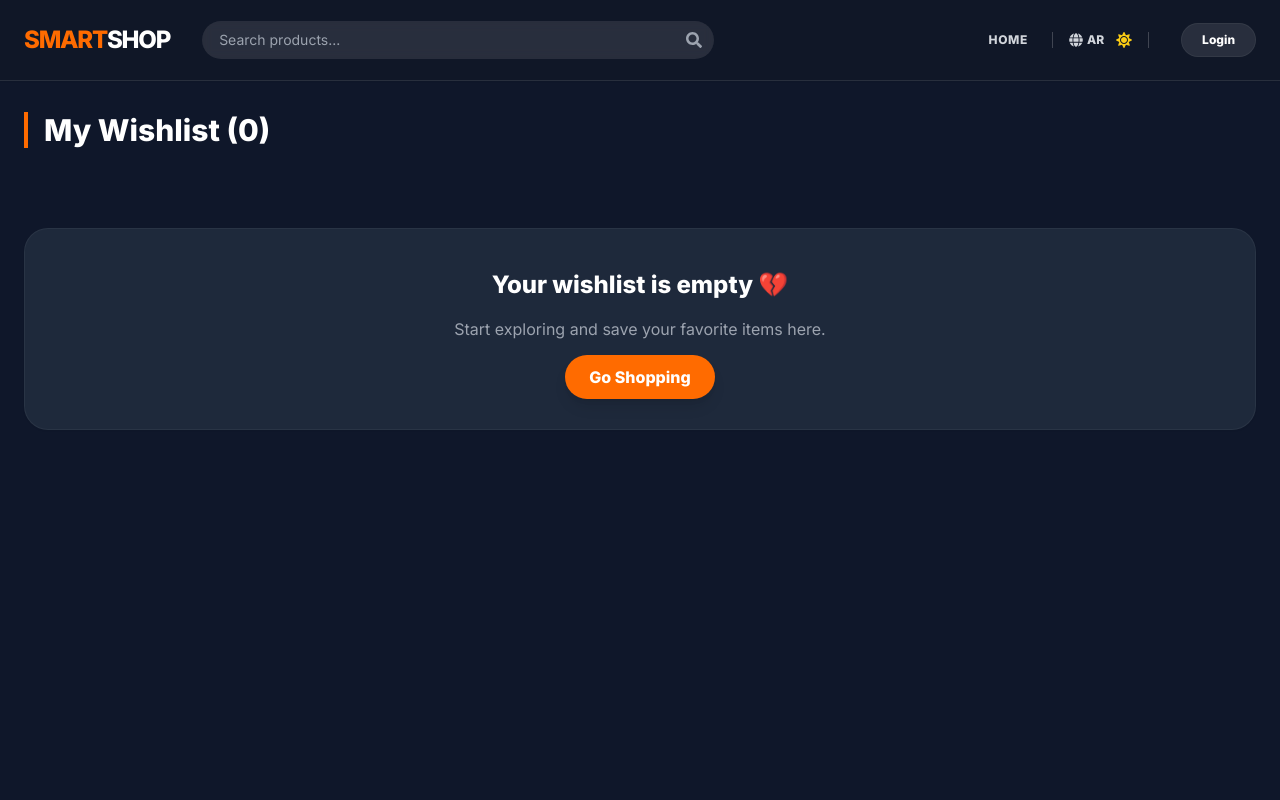
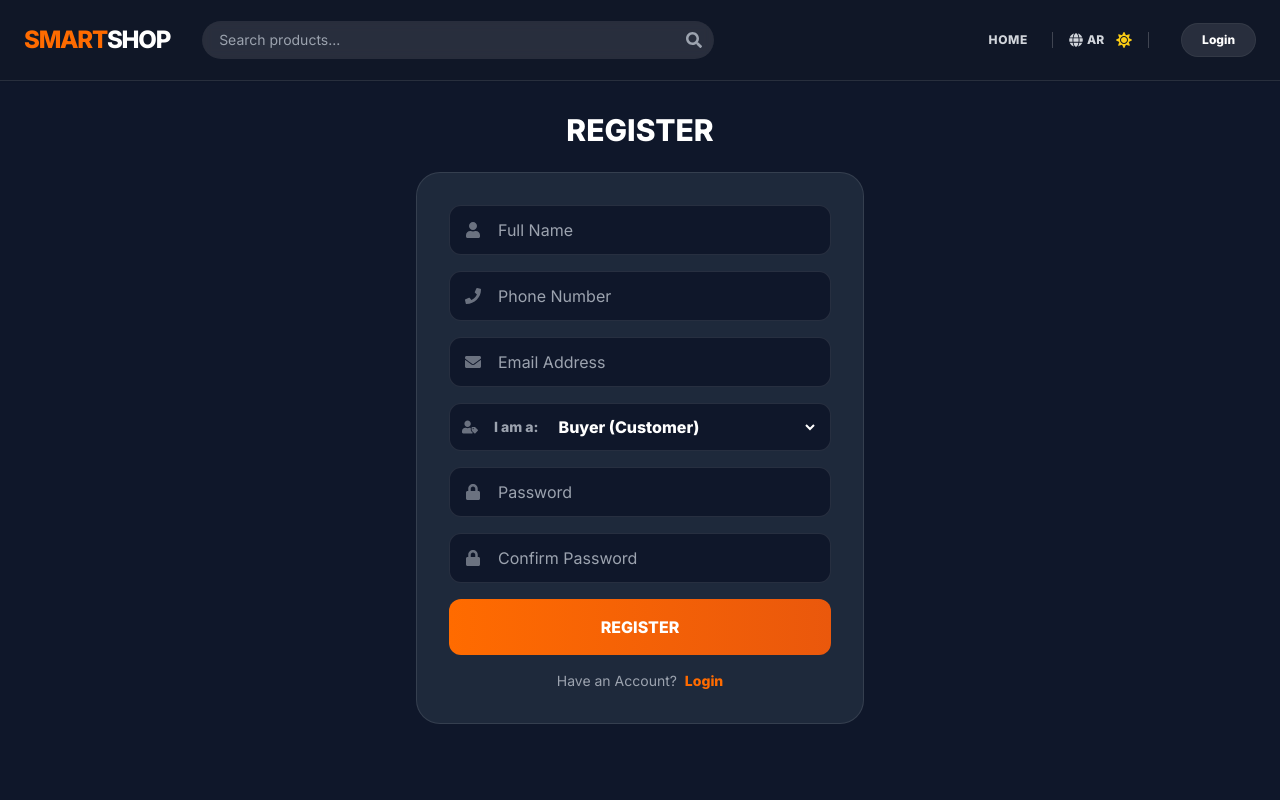
Before and after one commit to AmrIbrahim41/smart-shop, a React (Vite) app in the folder Front-End/smart-shop/: page /register in a window 1280 px wide. Shown: the top 800 px of the page. Built offline with nearby package versions, Linux system fonts and the light colour scheme.

Commit message:
fixing regestir

```diff
--- a/Front-End/smart-shop/src/pages/registerPage/RegisterPage.jsx
+++ b/Front-End/smart-shop/src/pages/registerPage/RegisterPage.jsx
@@ -1,44 +1,187 @@
-import React from 'react';
-import { Link } from 'react-router-dom';
-import { useWishlist } from '../../context/WishlistContext';
-import ProductCard from '../../components/productcard/ProductCard';
+import React, { useState, useEffect } from 'react';
+import { Link, useNavigate } from 'react-router-dom';
+import axios from 'axios';
 import Meta from '../../components/tapheader/Meta';
+import { FaPhone, FaUserTag, FaUser, FaEnvelope, FaLock } from 'react-icons/fa';
 import { useSettings } from '../../context/SettingsContext';
 
-const WishlistScreen = () => {
-    const { wishlistItems } = useWishlist();
+const RegisterScreen = () => {
     const { t } = useSettings();
+    const navigate = useNavigate();
+
+    const [name, setName] = useState('');
+    const [email, setEmail] = useState('');
+    const [phone, setPhone] = useState('');
+    const [type, setType] = useState('customer');
+    const [password, setPassword] = useState('');
+    const [confirmPassword, setConfirmPassword] = useState('');
+
+    const [message, setMessage] = useState(null);
+    const [error, setError] = useState(null);
+    const [loading, setLoading] = useState(false);
+
+    useEffect(() => {
+        const userInfo = localStorage.getItem('userInfo');
+        if (userInfo) { navigate('/'); }
+    }, [navigate]);
+
+    const submitHandler = async (e) => {
+        e.preventDefault();
+        // التأكد من تطابق كلمة المرور
+        if (password !== confirmPassword) {
+            setError(t('passwordsDoNotMatch') || 'Passwords do not match');
+            return;
+        }
+
+        setLoading(true);
+        setError(null);
+
+        try {
+            const config = { headers: { 'Content-Type': 'application/json' } };
+
+            // 👇 هنا التعديل المهم: ربطنا بالسيرفر الحي
+            const { data } = await axios.post(
+                'https://Amr41.pythonanywhere.com/api/users/register/',
+                { name, email, password, phone, type },
+                config
+            );
+
+            // رسالة النجاح
+            setMessage(t('registrationSuccess') || "Registration successful! Please check your email to activate account.");
+
+            // تفريغ الحقول
+            setName(''); setEmail(''); setPassword(''); setConfirmPassword(''); setPhone('');
+
+        } catch (err) {
+            // عرض الخطأ القادم من الباك إند
+            setError(err.response?.data?.detail || err.response?.data?.message || t('registrationError') || 'Registration Error');
+        }
+        setLoading(false);
+    };
 
     return (
-        <div className="min-h-screen pt-28 px-6 bg-gray-50 dark:bg-dark pb-10 transition-colors duration-300">
-            <Meta title={t('myWishlist') || "My Wishlist"} />
+        <div className="min-h-screen pt-28 px-6 bg-gray-50 dark:bg-dark flex justify-center transition-colors duration-300">
+            <Meta title={t('registerTitle') || "Register"} />
 
-            <div className="max-w-7xl mx-auto">
-                <h1 className="text-3xl font-black text-gray-900 dark:text-white mb-8 border-l-4 border-primary pl-4 transition-colors">
-                    {t('myWishlist') || "MY WISHLIST"} ({wishlistItems.length})
+            <div className="w-full max-w-md">
+                <h1 className="text-3xl font-black text-gray-900 dark:text-white mb-6 uppercase text-center transition-colors">
+                    {t('registerTitle') || "REGISTER"}
                 </h1>
 
-                {wishlistItems.length === 0 ? (
-                    <div className="text-center text-gray-500 dark:text-gray-400 mt-20 bg-white dark:bg-dark-accent p-10 rounded-3xl border border-gray-200 dark:border-white/5 shadow-sm transition-colors">
-                        <h2 className="text-2xl font-bold mb-4 text-gray-900 dark:text-white">{t('wishlistEmpty') || "Your wishlist is empty 💔"}</h2>
-                        <p className="mb-6">{t('startExploring') || "Start exploring and save your favorite items here."}</p>
-                        <Link to="/" className="bg-primary text-white px-6 py-3 rounded-full font-bold hover:bg-orange-600 transition shadow-lg">
-                            {t('goShopping') || "Go Shopping"}
-                        </Link>
+                {/* رسالة الخطأ */}
+                {error && (
+                    <div className="bg-red-100 border border-red-400 text-red-700 dark:bg-red-500/10 dark:text-red-400 p-4 rounded-xl mb-4 text-center dark:border-red-500/20 animate-pulse transition-colors">
+                        {error}
                     </div>
-                ) : (
-                    <div className="grid grid-cols-1 sm:grid-cols-2 md:grid-cols-3 lg:grid-cols-4 gap-6">
-                        {wishlistItems.map(product => (
-                            <div key={product.id} className="h-full">
-                               {/* ProductCard هو اللي بيتولى عرض الصورة والتعامل مع الرابط */}
-                               <ProductCard product={product} />
-                            </div>
-                        ))}
+                )}
+
+                {/* رسالة النجاح */}
+                {message && (
+                    <div className="bg-green-100 border border-green-400 text-green-700 dark:bg-green-500/10 dark:text-green-400 p-6 rounded-2xl mb-6 dark:border-green-500/30 text-center transition-colors">
+                        <h3 className="font-bold text-xl mb-2">🎉 {t('successRegister') || "Almost there!"}</h3>
+                        <p>{message}</p>
                     </div>
+                )}
+
+                {!message && (
+                    <form onSubmit={submitHandler} className="bg-white dark:bg-dark-accent p-8 rounded-3xl border border-gray-200 dark:border-white/10 space-y-4 shadow-lg dark:shadow-none transition-colors duration-300">
+
+                        {/* Name Input */}
+                        <div className="relative group">
+                            <FaUser className="absolute left-4 top-1/2 -translate-y-1/2 text-gray-400 dark:text-gray-500 group-focus-within:text-primary transition-colors" />
+                            <input
+                                type="text"
+                                placeholder={t('namePlaceholder') || "Full Name"}
+                                value={name}
+                                onChange={(e) => setName(e.target.value)}
+                                className="w-full bg-gray-50 dark:bg-dark border border-gray-300 dark:border-white/10 p-3 pl-12 rounded-xl text-gray-900 dark:text-white focus:border-primary focus:ring-1 focus:ring-primary outline-none transition-colors"
+                                required
+                            />
+                        </div>
+
+                        {/* Phone Input */}
+                        <div className="relative group">
+                            <FaPhone className="absolute left-4 top-1/2 -translate-y-1/2 text-gray-400 dark:text-gray-500 group-focus-within:text-primary transition-colors" />
+                            <input
+                                type="text"
+                                placeholder={t('phonePlaceholder') || "Phone Number"}
+                                value={phone}
+                                onChange={(e) => setPhone(e.target.value)}
+                                className="w-full bg-gray-50 dark:bg-dark border border-gray-300 dark:border-white/10 p-3 pl-12 rounded-xl text-gray-900 dark:text-white focus:border-primary focus:ring-1 focus:ring-primary outline-none transition-colors"
+                                required
+                            />
+                        </div>
+
+                        {/* Email Input */}
+                        <div className="relative group">
+                            <FaEnvelope className="absolute left-4 top-1/2 -translate-y-1/2 text-gray-400 dark:text-gray-500 group-focus-within:text-primary transition-colors" />
+                            <input
+                                type="email"
+                                placeholder={t('emailPlaceholder') || "Email Address"}
+                                value={email}
+                                onChange={(e) => setEmail(e.target.value)}
+                                className="w-full bg-gray-50 dark:bg-dark border border-gray-300 dark:border-white/10 p-3 pl-12 rounded-xl text-gray-900 dark:text-white focus:border-primary focus:ring-1 focus:ring-primary outline-none transition-colors"
+                                required
+                            />
+                        </div>
+
+                        {/* Account Type Selector */}
+                        <div className="flex gap-4 items-center bg-gray-50 dark:bg-dark p-3 rounded-xl border border-gray-300 dark:border-white/10 transition-colors">
+                            <FaUserTag className="text-gray-400 dark:text-gray-500" />
+                            <label className="text-gray-600 dark:text-gray-400 text-sm font-bold whitespace-nowrap">{t('iAmA') || "I am a"}:</label>
+                            <select
+                                value={type}
+                                onChange={(e) => setType(e.target.value)}
+                                className="bg-transparent text-gray-900 dark:text-white outline-none flex-1 cursor-pointer font-bold"
+                            >
+                                <option value="customer" className="bg-white dark:bg-dark text-gray-900 dark:text-white">{t('buyer') || "Buyer (Customer)"}</option>
+                                <option value="vendor" className="bg-white dark:bg-dark text-gray-900 dark:text-white">{t('seller') || "Seller (Vendor)"}</option>
+                            </select>
+                        </div>
+
+                        {/* Password Input */}
+                        <div className="relative group">
+                            <FaLock className="absolute left-4 top-1/2 -translate-y-1/2 text-gray-400 dark:text-gray-500 group-focus-within:text-primary transition-colors" />
+                            <input
+                                type="password"
+                                placeholder={t('passwordPlaceholder') || "Password"}
+                                value={password}
+                                onChange={(e) => setPassword(e.target.value)}
+                                className="w-full bg-gray-50 dark:bg-dark border border-gray-300 dark:border-white/10 p-3 pl-12 rounded-xl text-gray-900 dark:text-white focus:border-primary focus:ring-1 focus:ring-primary outline-none transition-colors"
+                                required
+                            />
+                        </div>
+
+                        {/* Confirm Password Input */}
+                        <div className="relative group">
+                            <FaLock className="absolute left-4 top-1/2 -translate-y-1/2 text-gray-400 dark:text-gray-500 group-focus-within:text-primary transition-colors" />
+                            <input
+                                type="password"
+                                placeholder={t('confirmPasswordPlaceholder') || "Confirm Password"}
+                                value={confirmPassword}
+                                onChange={(e) => setConfirmPassword(e.target.value)}
+                                className="w-full bg-gray-50 dark:bg-dark border border-gray-300 dark:border-white/10 p-3 pl-12 rounded-xl text-gray-900 dark:text-white focus:border-primary focus:ring-1 focus:ring-primary outline-none transition-colors"
+                                required
+                            />
+                        </div>
+
+                        {/* Register Button */}
+                        <button
+                            type="submit"
+                            disabled={loading}
+                            className="w-full bg-gradient-to-r from-primary to-orange-600 text-white font-bold py-4 rounded-xl hover:shadow-lg hover:shadow-primary/30 hover:scale-[1.02] active:scale-[0.98] transition-all duration-300 disabled:opacity-50 disabled:cursor-not-allowed uppercase"
+                        >
+                            {loading ? (t('processing') || 'Processing...') : (t('registerBtn') || 'REGISTER')}
+                        </button>
+
+                        <div className="text-gray-600 dark:text-gray-400 text-sm text-center transition-colors">
+                            {t('haveAccount') || "Have an Account?"} <Link to="/login" className="text-primary font-bold hover:text-dark dark:hover:text-white transition-colors ml-1">{t('login') || "Login"}</Link>
+                        </div>
+                    </form>
                 )}
             </div>
         </div>
     );
 };
 
-export default WishlistScreen;
+export default RegisterScreen;
```
